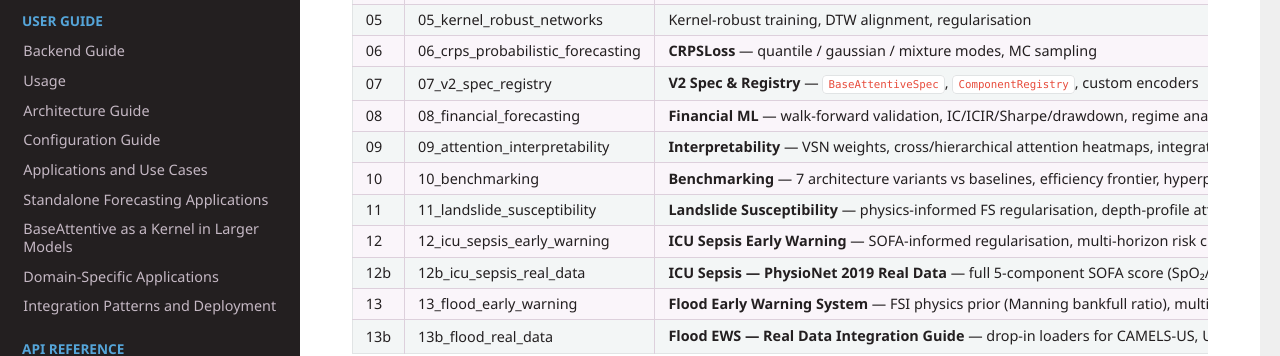
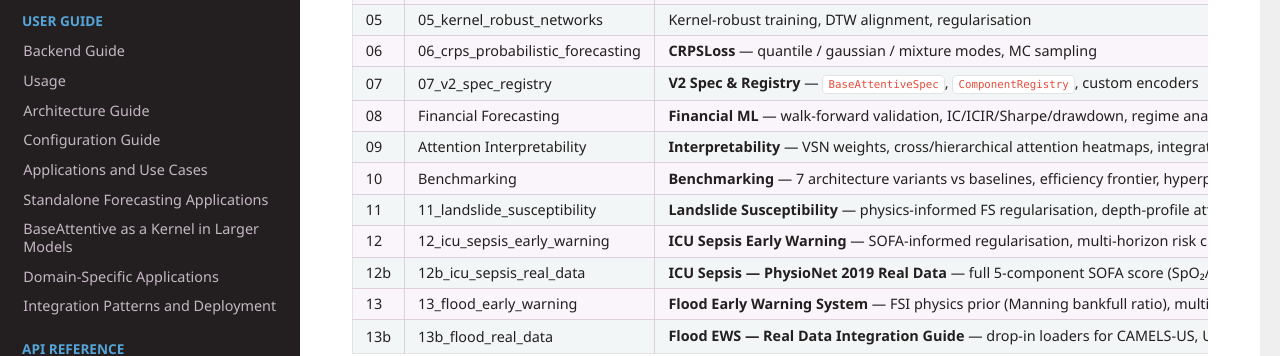
Before and after one commit to earthai-tech/base-attentive, a Sphinx documentation site: the page built from docs/notebooks/index.rst, in a window 1280 px wide and 900 px high, scrolled down 834 px. Shown: the part 191-547 px from the top of the window. Built offline with Sphinx 7.4.7 and the Read the Docs theme 3.1.0, drawn with Linux system fonts in a browser that asks for light colours; pages that are not in the unit, such as notebooks, are missing from menus.

Commit message:
fix(nb13): remove leading YAML-ambiguous --- from conclusions cell
Cell 47 of NB13 started with '---' followed by a second '---' inside
the cell body; pandoc interpreted the first as YAML front-matter,
consumed all content up to the closing '---', and returned empty output
causing nbsphinx JSONDecodeError during the Sphinx docs build.

Removing the leading '---' lets pandoc treat the inner '---' as a
thematic break (horizontal rule) and renders the cell correctly.
Also tightens :doc: labels for NB08/09/10 in index.rst.

Co-Authored-By: earthai-tech <earthai-tech@users.noreply.github.com>

```diff
--- a/docs/notebooks/index.rst
+++ b/docs/notebooks/index.rst
@@ -69,13 +69,13 @@ folder in the repository.  Each one can be run interactively on Binder
      - :doc:`07_v2_spec_registry`
      - **V2 Spec & Registry** — ``BaseAttentiveSpec``, ``ComponentRegistry``, custom encoders
    * - 08
-     - :doc:`08_financial_forecasting`
+     - :doc:`Financial Forecasting <08_financial_forecasting>`
      - **Financial ML** — walk-forward validation, IC/ICIR/Sharpe/drawdown, regime analysis, gradient saliency
    * - 09
-     - :doc:`09_attention_interpretability`
+     - :doc:`Attention Interpretability <09_attention_interpretability>`
      - **Interpretability** — VSN weights, cross/hierarchical attention heatmaps, integrated gradients, multi-head diversity
    * - 10
-     - :doc:`10_benchmarking`
+     - :doc:`Benchmarking <10_benchmarking>`
      - **Benchmarking** — 7 architecture variants vs baselines, efficiency frontier, hyperparameter sensitivity, noise robustness, statistical significance
    * - 11
      - :doc:`11_landslide_susceptibility`
```
Also changed, not shown: 1 other file.
